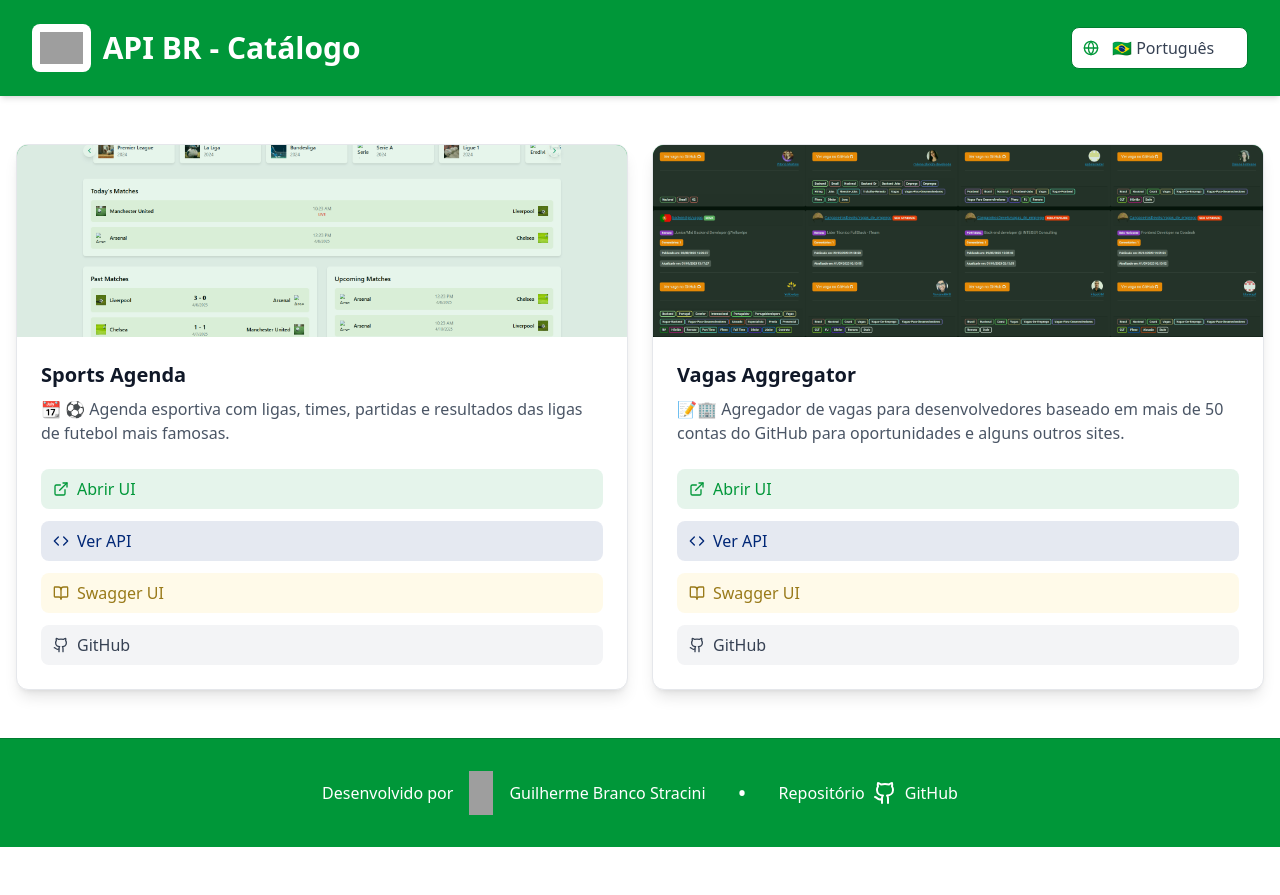
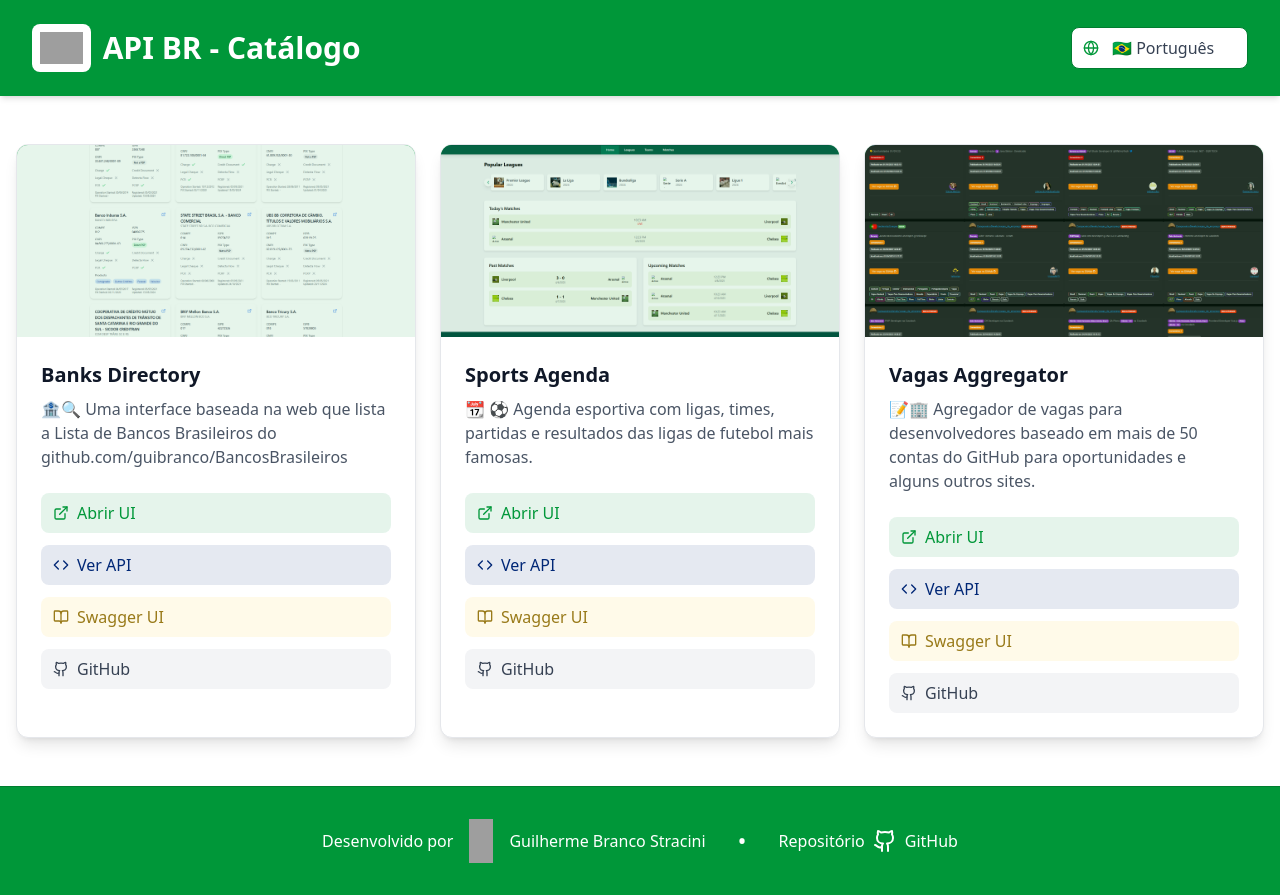
Before and after one commit to ApiBR/catalog, a React (Vite) app: page / in a window 1280 px wide. Before the commit the page ends 847 px from the top, so only its background shows below. Built offline with nearby package versions, Linux system fonts and the light colour scheme; grey boxes are pictures that could not be loaded.

Commit message:
Update projects.ts (#223)
* Update projects.ts

* Update src/data/projects.ts

Co-authored-by: coderabbitai[bot] <136622811+coderabbitai[bot]@users.noreply.github.com>

---------

Co-authored-by: coderabbitai[bot] <136622811+coderabbitai[bot]@users.noreply.github.com>

```diff
--- a/src/data/projects.ts
+++ b/src/data/projects.ts
@@ -1,6 +1,20 @@
 import { Project } from "../types";
 
 export const projects: Project[] = [
+  {
+    title: "Banks Directory",
+    description: {
+      "pt-BR":
+        "🏦🔍 Uma interface baseada na web que lista a Lista de Bancos Brasileiros do github.com/guibranco/BancosBrasileiros",
+      "en-US":
+        "🏦🔍 A web-based interface that lists the Brazilian Banks List from github.com/guibranco/BancosBrasileiros.",
+      "es-ES":
+        "🏦🔍 Una interfaz basada en web que enumera la lista de bancos brasileños desde github.com/guibranco/BancosBrasileiros.",
+    },
+    slug: "banks-directory",
+    apiVersion: 1,
+    githubUrl: "https://github.com/ApiBR/banks-directory-ui",
+  },
   {
     title: "Vagas Aggregator",
     description: {
```
